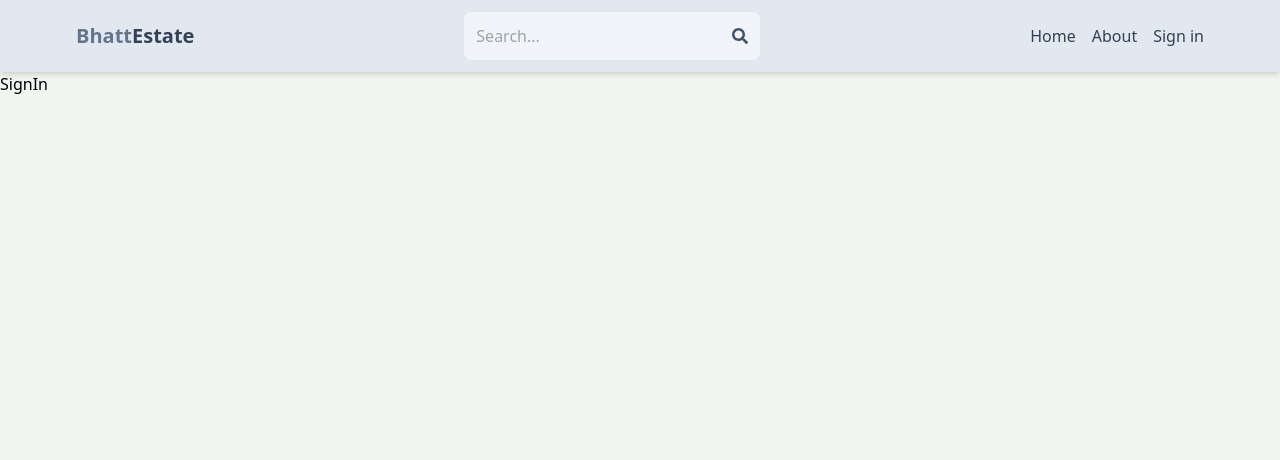
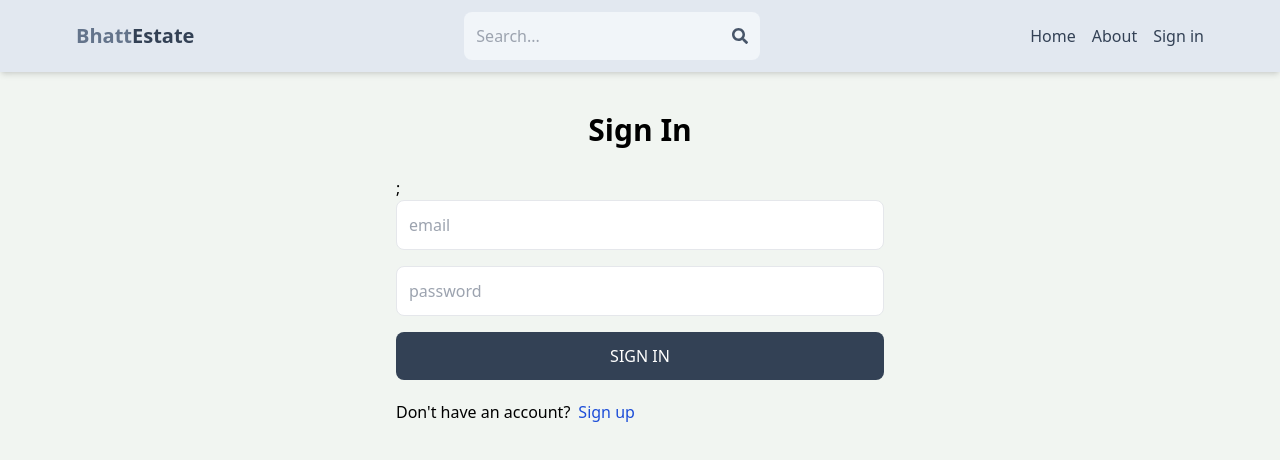
Before and after one commit to Kamlesh-Bhatt-52625/mern-estate, a React (Vite) app in the folder client/: page /sign-in in a window 1280 px wide. Shown: the top 460 px of the page. Built offline with nearby package versions, Linux system fonts and the light colour scheme.

Commit message:
feat: Complete sign in page UI and functionality

```diff
--- a/client/src/pages/SignIn.jsx
+++ b/client/src/pages/SignIn.jsx
@@ -1,7 +1,78 @@
-import React from "react";
+import React, { useState } from "react";
+import { Link, useNavigate } from "react-router-dom";
 
 const SignIn = () => {
-  return <div>SignIn</div>;
+  const [formData, setFormData] = useState({});
+  const [error, setError] = useState(null);
+  const [loading, setLoading] = useState(false);
+  const navigate = useNavigate();
+
+  const handleChange = (e) => {
+    setFormData({
+      ...formData,
+      [e.target.id]: e.target.value,
+    });
+  };
+
+  const handleSubmit = async (e) => {
+    e.preventDefault();
+    try {
+      setLoading(true);
+      const res = await fetch("/api/auth/signin", {
+        method: "POST",
+        headers: {
+          "Content-Type": "application/json",
+        },
+        body: JSON.stringify(formData),
+      });
+      const data = await res.json();
+      if (data.success === false) {
+        setLoading(false);
+        setError(data.message);
+        return;
+      }
+      setLoading(false);
+      setError(null);
+      navigate("/");
+    } catch (error) {
+      setLoading(false);
+      setError(error.message);
+    }
+  };
+
+  return (
+    <div className='p-3 max-w-lg mx-auto'>
+      <h1 className='text-3xl text-center font-semibold my-7'>Sign In</h1>;
+      <form className='flex flex-col gap-4' onSubmit={handleSubmit}>
+        <input
+          type='email'
+          placeholder='email'
+          className='border p-3 rounded-lg focus:outline-none'
+          id='email'
+          onChange={handleChange}
+        />
+        <input
+          type='password'
+          placeholder='password'
+          className='border p-3 rounded-lg focus:outline-none'
+          id='password'
+          onChange={handleChange}
+        />
+        <button
+          disabled={loading}
+          className='bg-slate-700 text-white p-3 rounded-lg uppercase hover:opacity-95 disabled:opacity-80'>
+          {loading ? "Signing in..." : "Sign in"}
+        </button>
+      </form>
+      <div className='flex gap-2 mt-5'>
+        <p>Don&#39;t have an account?</p>
+        <Link to={"/sign-up"}>
+          <span className='text-blue-700'>Sign up</span>
+        </Link>
+      </div>
+      {error && <p className='text-red-500 mt-5'>{error}</p>}
+    </div>
+  );
 };
 
 export default SignIn;
--- a/client/src/pages/SignUp.jsx
+++ b/client/src/pages/SignUp.jsx
@@ -42,7 +42,7 @@
 
   return (
     <div className='p-3 max-w-lg mx-auto'>
-      <h1 className='text-3xl text-center font-semibold my-7'>SignUp</h1>;
+      <h1 className='text-3xl text-center font-semibold my-7'>Sign Up</h1>;
       <form className='flex flex-col gap-4' onSubmit={handleSubmit}>
         <input
           type='text'
```
